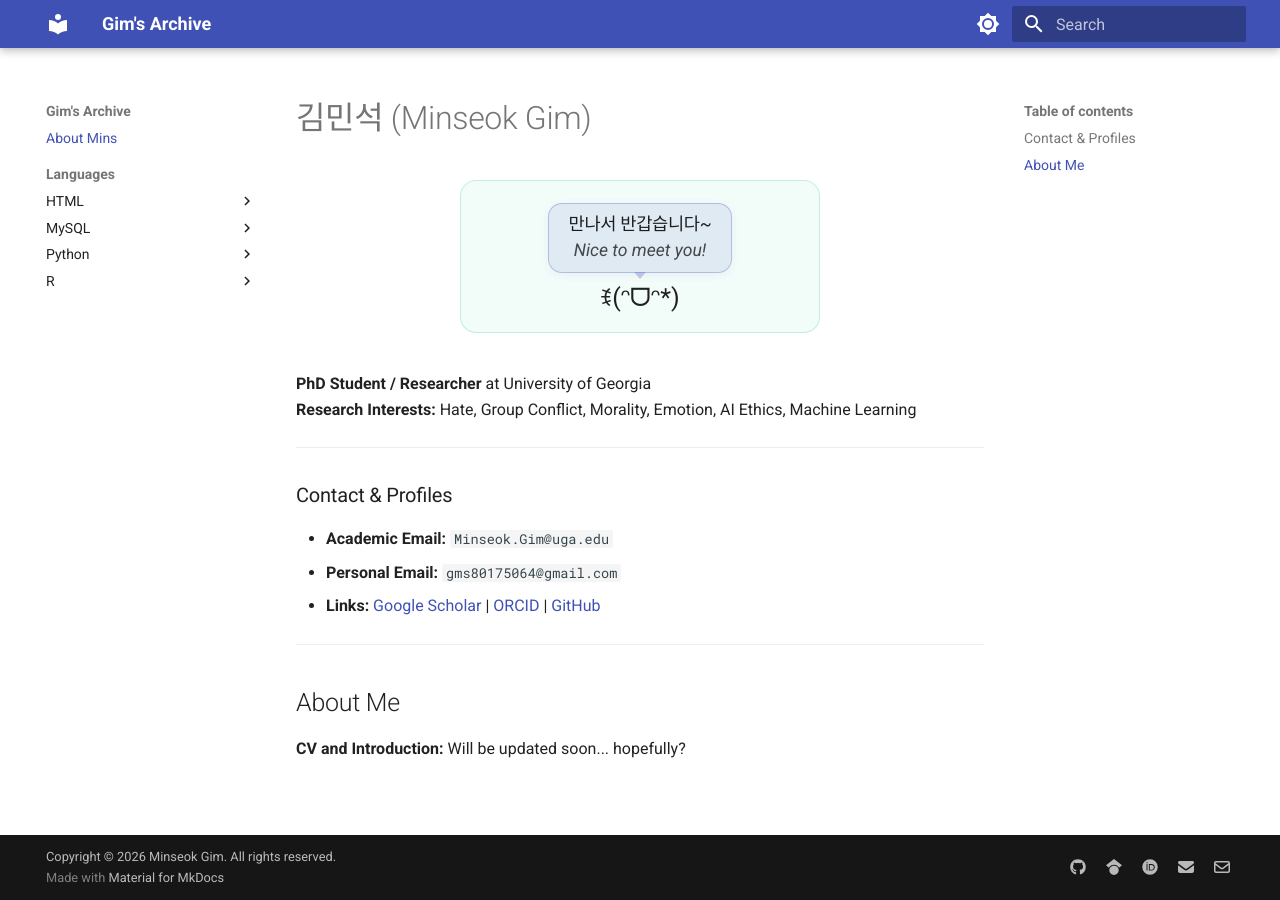
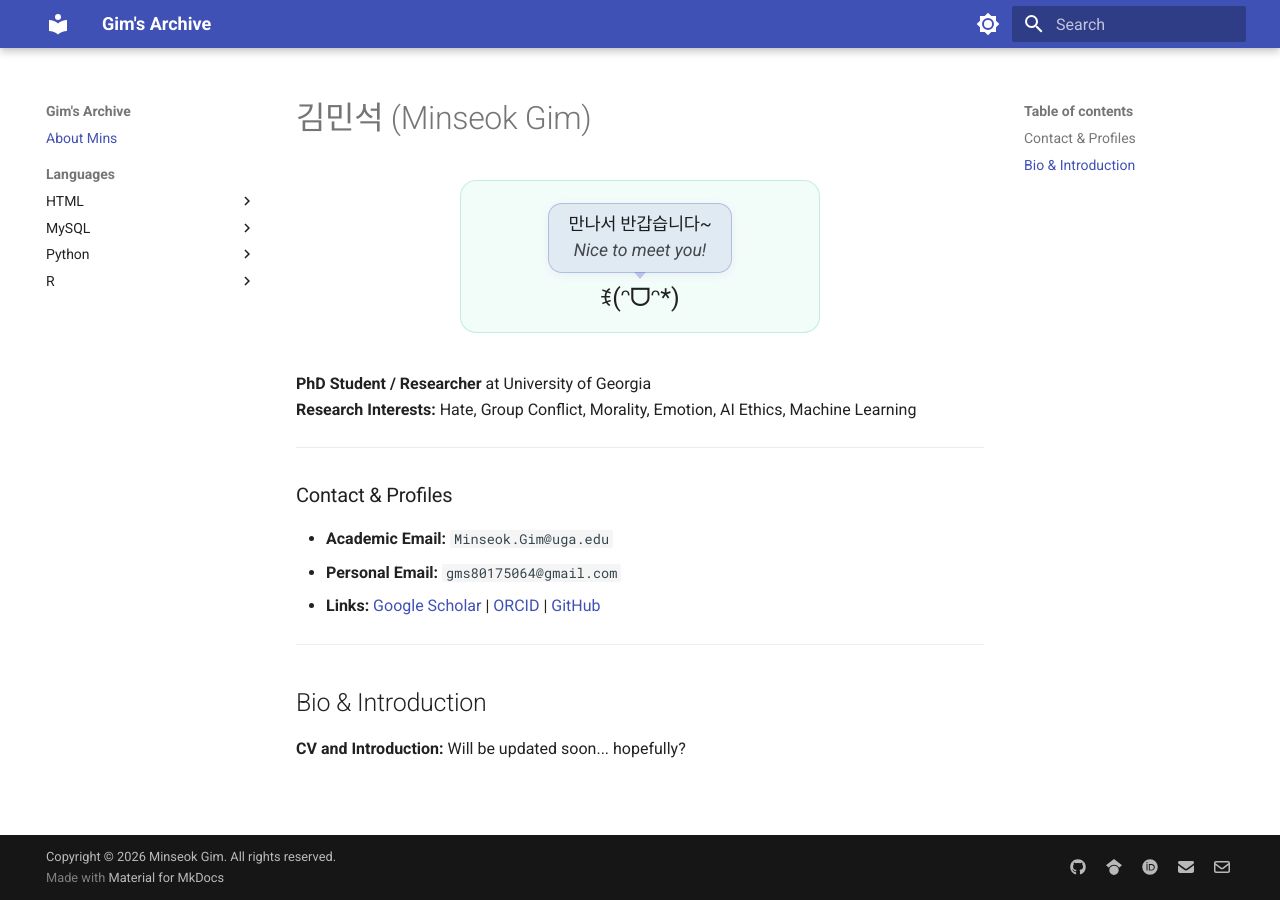
Before and after one commit to GMS80175064/GMS80175064.github.io, an MkDocs documentation site: the page built from docs/index.md, in a window 1280 px wide. Built offline with MkDocs 1.6.1 and Material for MkDocs 9.7.7, drawn with Linux system fonts in a browser that asks for light colours.

Commit message:
Update notes

```diff
--- a/docs/index.md
+++ b/docs/index.md
@@ -40,6 +40,6 @@ description: PhD Student in Sociology at the University of Georgia researching h
 
 ---
 
-## About Me
+## Bio & Introduction
 
 **CV and Introduction:** Will be updated soon... hopefully?
--- a/mkdocs.yml
+++ b/mkdocs.yml
@@ -1,5 +1,6 @@
 site_name: Gim's Archive
-site_author: Minseok Gim
+site_author: 김민석 (Minseok Gim)
+site_description: Academic blog of Minseok Gim (김민석) — Sociology PhD student and researcher.
 site_url: https://gms80175064.github.io
 
 copyright: Copyright &copy; 2026 Minseok Gim. All rights reserved.
```
